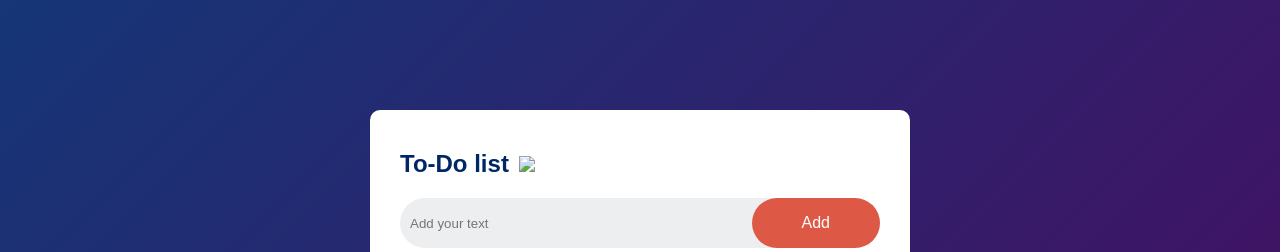
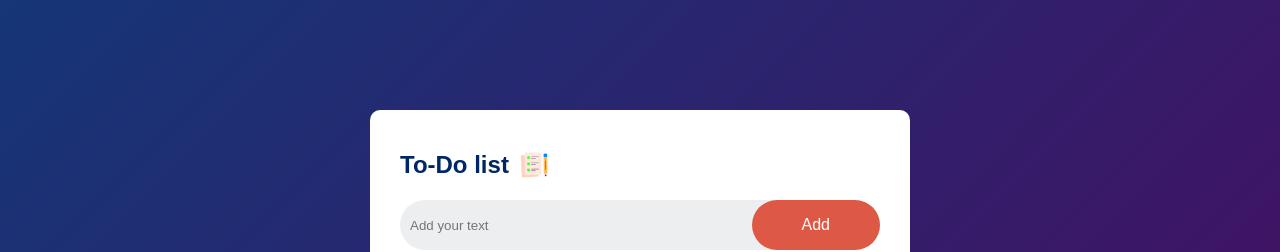
Before and after one commit to kishansrivastava-ks/to-do-list, a plain HTML site: page index.html in a window 1280 px wide. Shown: the top 252 px of the page. Drawn offline with Linux system fonts and the light colour scheme.

Commit message:
Update index.html

```diff
--- a/index.html
+++ b/index.html
@@ -10,7 +10,7 @@
     <div class="container">
         <div class="todo-app">
             <h2>To-Do list
-                <img src="images/icon.png">
+                <img src="icon.png">
             </h2>
             <div class="row">
                 <input type="text" id="input-box" placeholder="Add your text">
```
